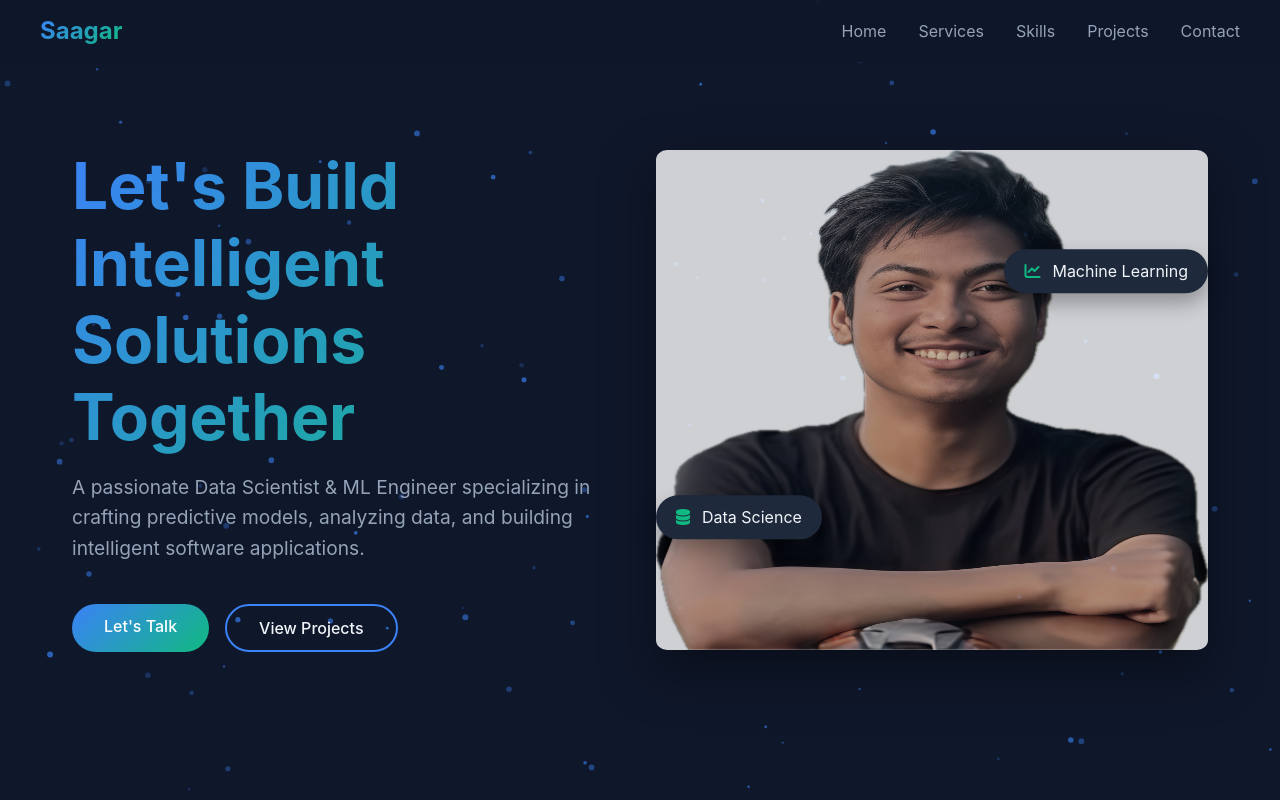
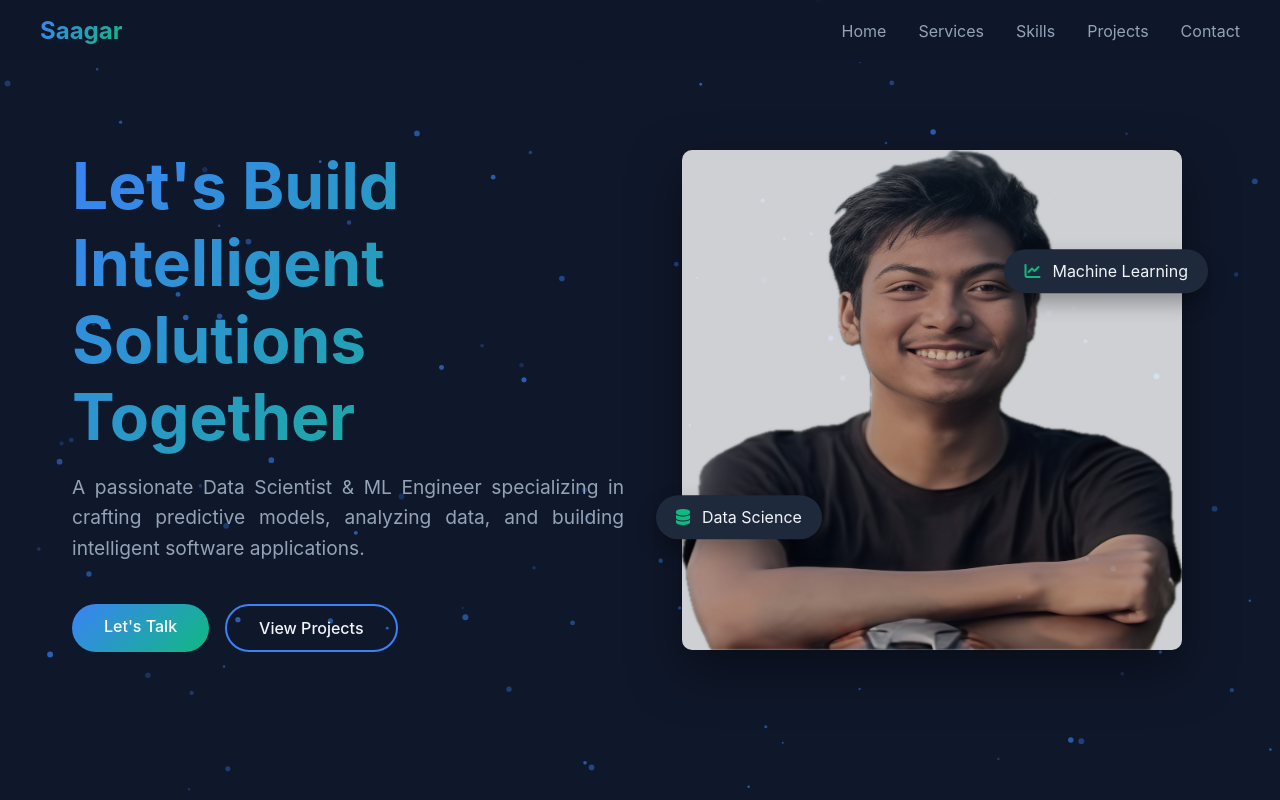
Before and after one commit to OGsaagar/Portfolio, a plain HTML site: page index.html in a window 1280 px wide. Shown: the top 800 px of the page. Drawn offline with Linux system fonts and the light colour scheme.

Commit message:
some edit on hero section

```diff
--- a/style.css
+++ b/style.css
@@ -135,6 +135,7 @@ section {
 
 /* --- Hero Section --- */
 .hero {
+    /* background: #000; */
     min-height: 100vh;
     display: flex;
     align-items: center;
@@ -158,6 +159,7 @@ section {
 .hero-text {
     flex: 1;
     animation: fadeInUp 1s ease;
+
     /* background-color: #0f172a; */
 }
 
@@ -176,6 +178,9 @@ section {
     margin-bottom: 2.5rem;
     max-width: 590px;
     line-height: 1.6;
+    text-align: justify;
+
+
 }
 
 .cta-buttons {
@@ -241,7 +246,7 @@ section {
 /* } */
 
 .hero-image {
-    max-width: 650px;
+    max-width: 500px;
     width: 100%;
     max-height: 500px;
     /* border-radius: 20px 2opx 20px 20px; */
```
